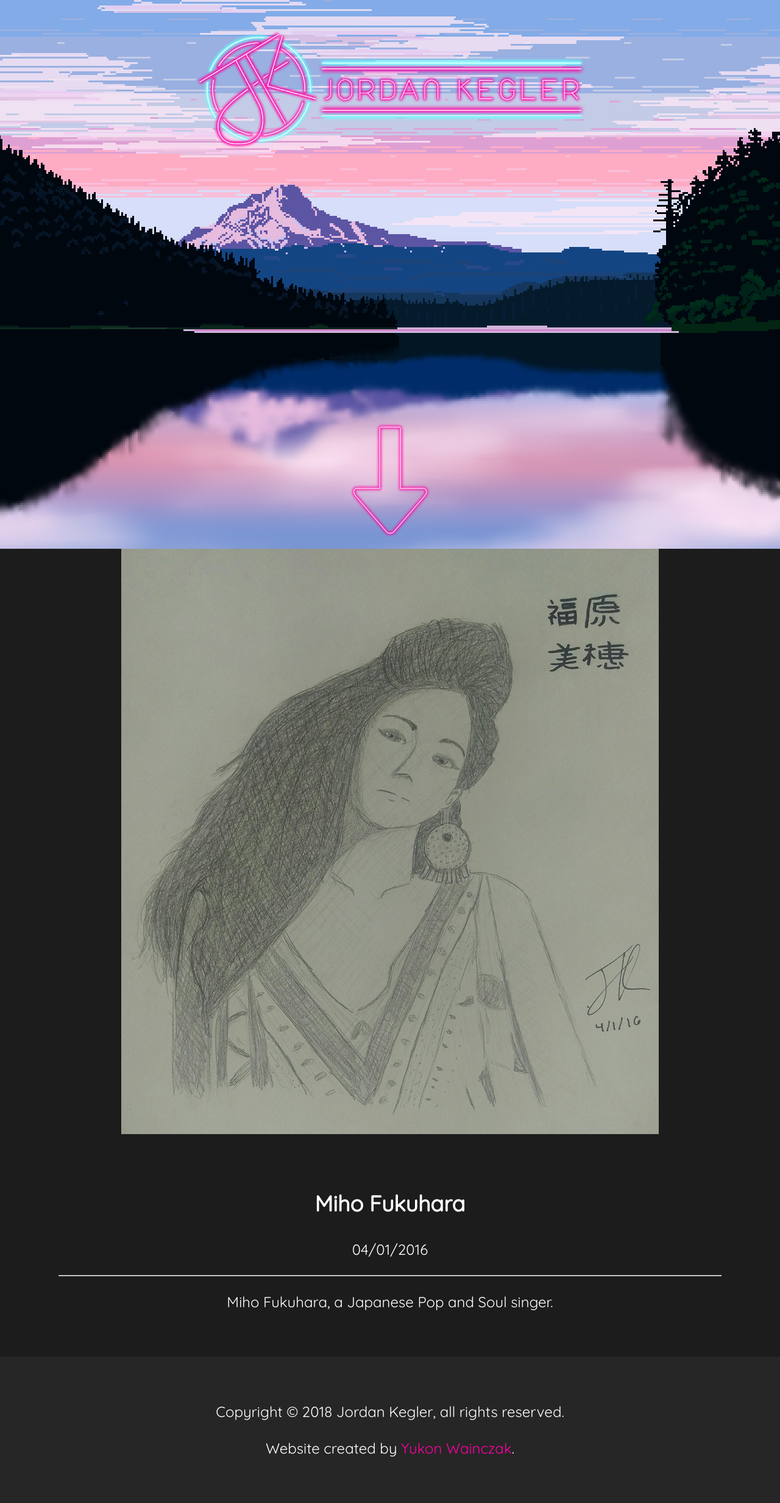
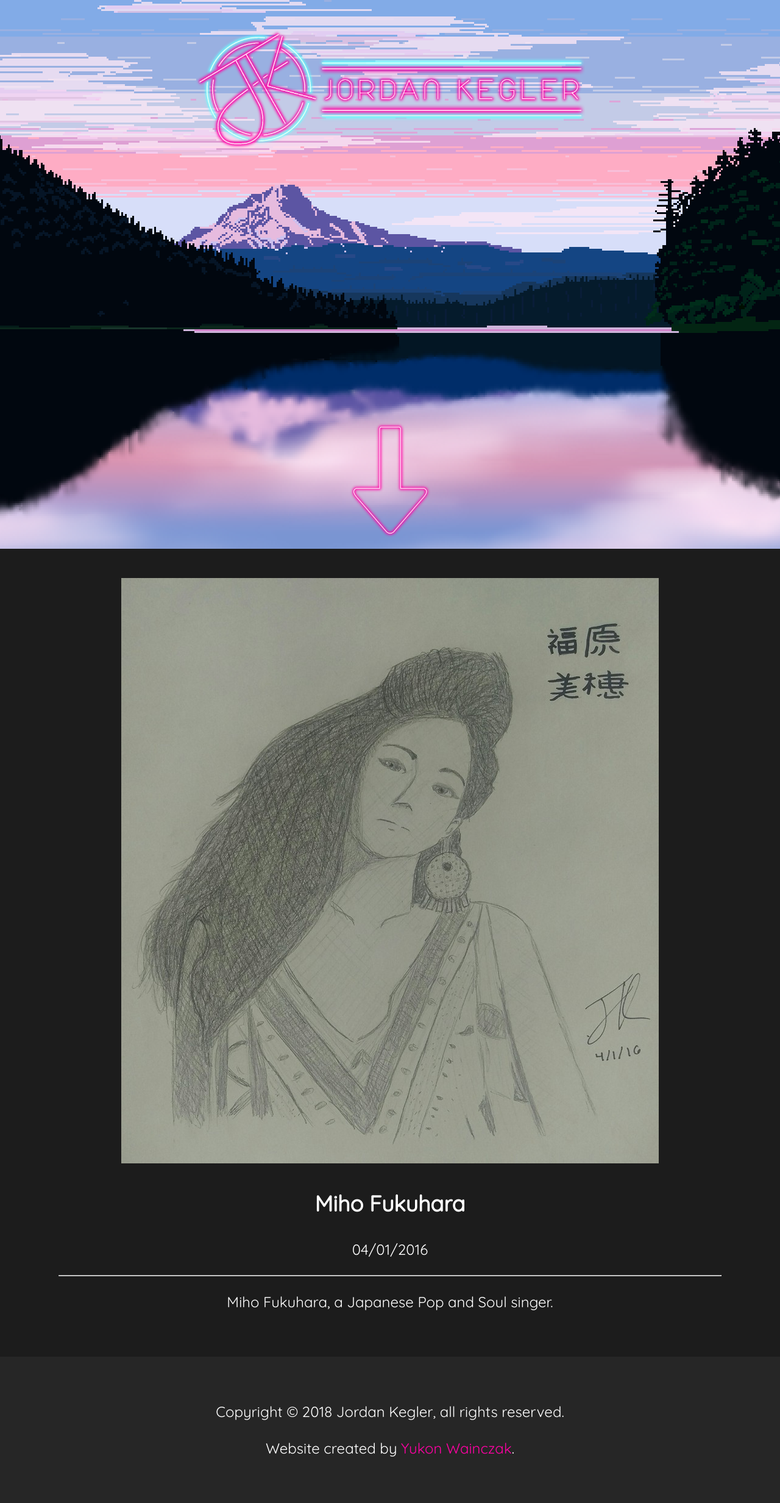
Before and after one commit to Wavestormed/Wavestormed.github.io, a Jekyll site: the page built from _posts/2016-04-01-miho-fukuhara.md, in a window 1280 px wide. Shown: the whole page at 61% size. Built offline with Jekyll 4.4.1, drawn with Linux system fonts in a browser that asks for light colours.

Commit message:
Updated the post page

```diff
--- a/_layouts/post.html
+++ b/_layouts/post.html
@@ -2,19 +2,17 @@
 layout: default
 ---
 
-<div>
+<div class="container">
 	{% for images in page.images %}
 		<img style="max-width: 100%;" src = {{ images }}>
-		{% endfor %}
-</div>
+	{% endfor %}
 
-<div class="area">
-	<div class="container">
-		<div class="post">
-			<h2>{{ page.title }}</h2>
-			<p class="meta">{{ page.date | date: "%m/%d/%Y" }}</p>
-			<hr>
-			{{ content }}
-		</div>
+	<div>
+		<h2>{{ page.title }}</h2>
+		<p class="meta">{{ page.date | date: "%m/%d/%Y" }}</p>
+		<hr>
+
+		{{ content }}
+
 	</div>
 </div>
```
